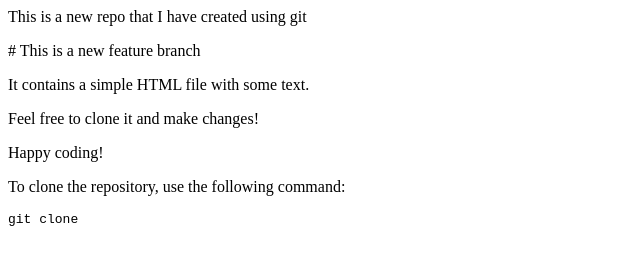
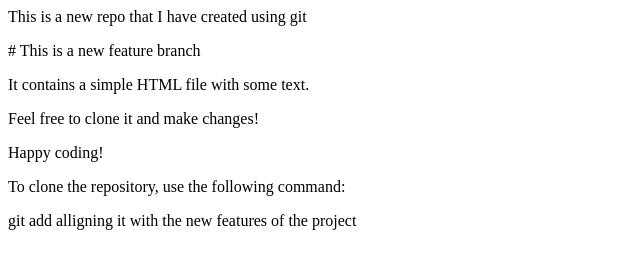
Before and after one commit to ARCHITCLL/local-repo, a plain HTML site: page index.html in a window 1280 px wide. Shown: the whole page, without its empty margins (0-640 px from the left). Drawn offline with Linux system fonts and the light colour scheme.

Commit message:
added a new feature in main

```diff
--- a/index.html
+++ b/index.html
@@ -4,4 +4,4 @@
 <p>Feel free to clone it and make changes!</p>
 <p>Happy coding!</p>
 <p>To clone the repository, use the following command:</p>
-<pre><code>git clone
+<p> git add alligning it with the new features of the project</p>
```
